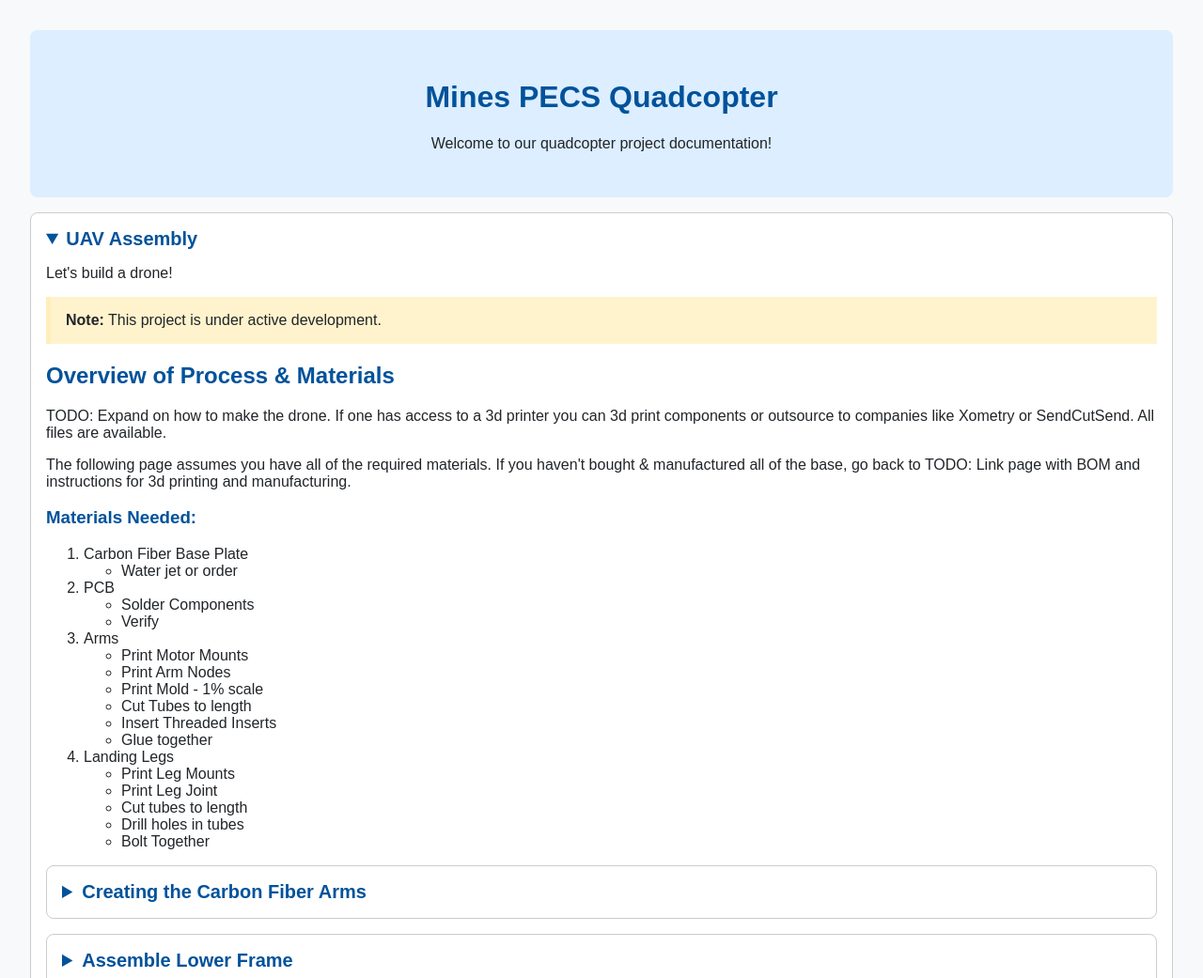
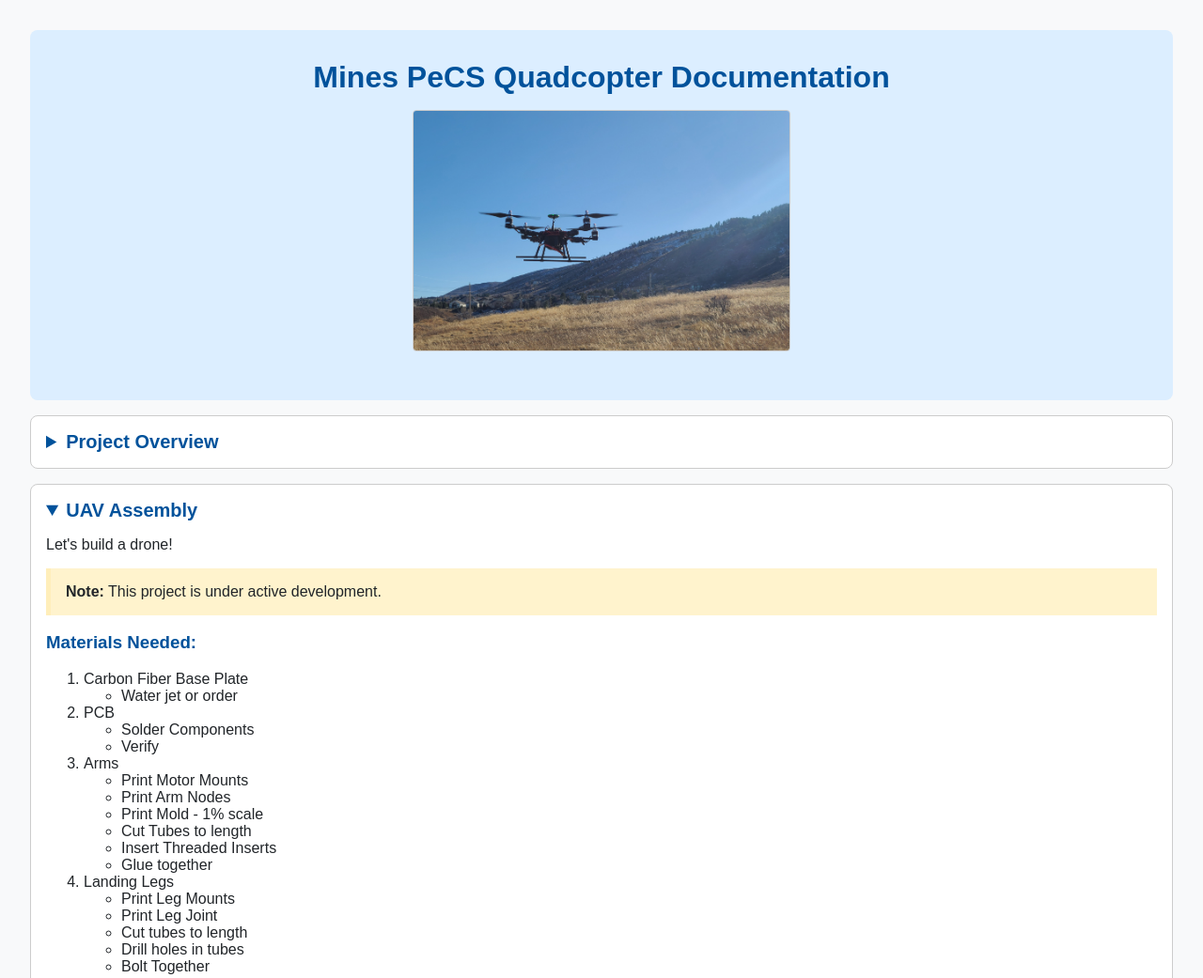
Before and after one commit to mines-pecs-quadcopter/mines-pecs-quadcopter.github.io, a plain HTML site: page index.html in a window 1280 px wide. Shown: the top 1041 px of the page at 94% size. Drawn offline with Linux system fonts and the light colour scheme.

Commit message:
Add Skeleton

```diff
--- a/index.html
+++ b/index.html
@@ -39,6 +39,20 @@
       padding: 2rem 1rem;
       border-radius: 0.5rem;
     }
+    header h1 {
+      margin: 0;
+      font-size: 2rem;
+    }
+    .header-content {
+      align-items: center;
+      gap: 1rem;
+    }
+    .header-image {
+      max-width: 400px;
+      height: auto;
+      border: 1px solid #ccc;
+      border-radius: 0.25rem;
+    }
     details {
       background: #ffffff;
       border: 1px solid #ccc;
@@ -56,20 +70,23 @@
 </head>
 <body>
   <header>
-    <h1>Mines PECS Quadcopter</h1>
-    <p>Welcome to our quadcopter project documentation!</p>
+    <div class="header-content">
+      <h1>Mines PeCS Quadcopter Documentation</h1>
+      <img src="images/DronePhoto.jpg" alt="Drone Photo" class="header-image">
+    </div>
   </header>
   <main>
+    <details>
+      <summary>Project Overview</summary>
+      <p>TODO</p>
+    </details>
+
     <details open>
       <summary>UAV Assembly</summary>
       <p>Let's build a drone!</p>
       <div class="note">
         <strong>Note:</strong> This project is under active development.
       </div>
-
-      <h2>Overview of Process & Materials</h2>
-      <p>TODO: Expand on how to make the drone. If one has access to a 3d printer you can 3d print components or outsource to companies like Xometry or SendCutSend. All files are available.</p>
-      <p>The following page assumes you have all of the required materials. If you haven't bought & manufactured all of the base, go back to TODO: Link page with BOM and instructions for 3d printing and manufacturing.</p>
 
       <h3>Materials Needed:</h3>
       <ol>
@@ -166,6 +183,26 @@
       <h2>Conclusion</h2>
       <p>Now that you have a working drone continue to the First Flight page for information on getting it in the air.</p>
     </details>
+
+    <details>
+      <summary>First Flight TODO</summary>
+      <p> TODO: Add instructions for initial calibration, takeoff procedures for first flight</p>
+    </details>
+
+    <details>
+      <summary>Bill of Materials TODO</summary>
+      <p>TODO</p>
+    </details>
+
+    <details>
+      <summary>Contact Information</summary>
+      <p>TODO</p>
+    </details>
+
+    <details>
+      <summary>File Download</summary>
+      <p>TODO</p>
+    </details>
   </main>
 </body>
 </html>
```
Also changed, not shown: images/DronePhoto.jpg (added).
